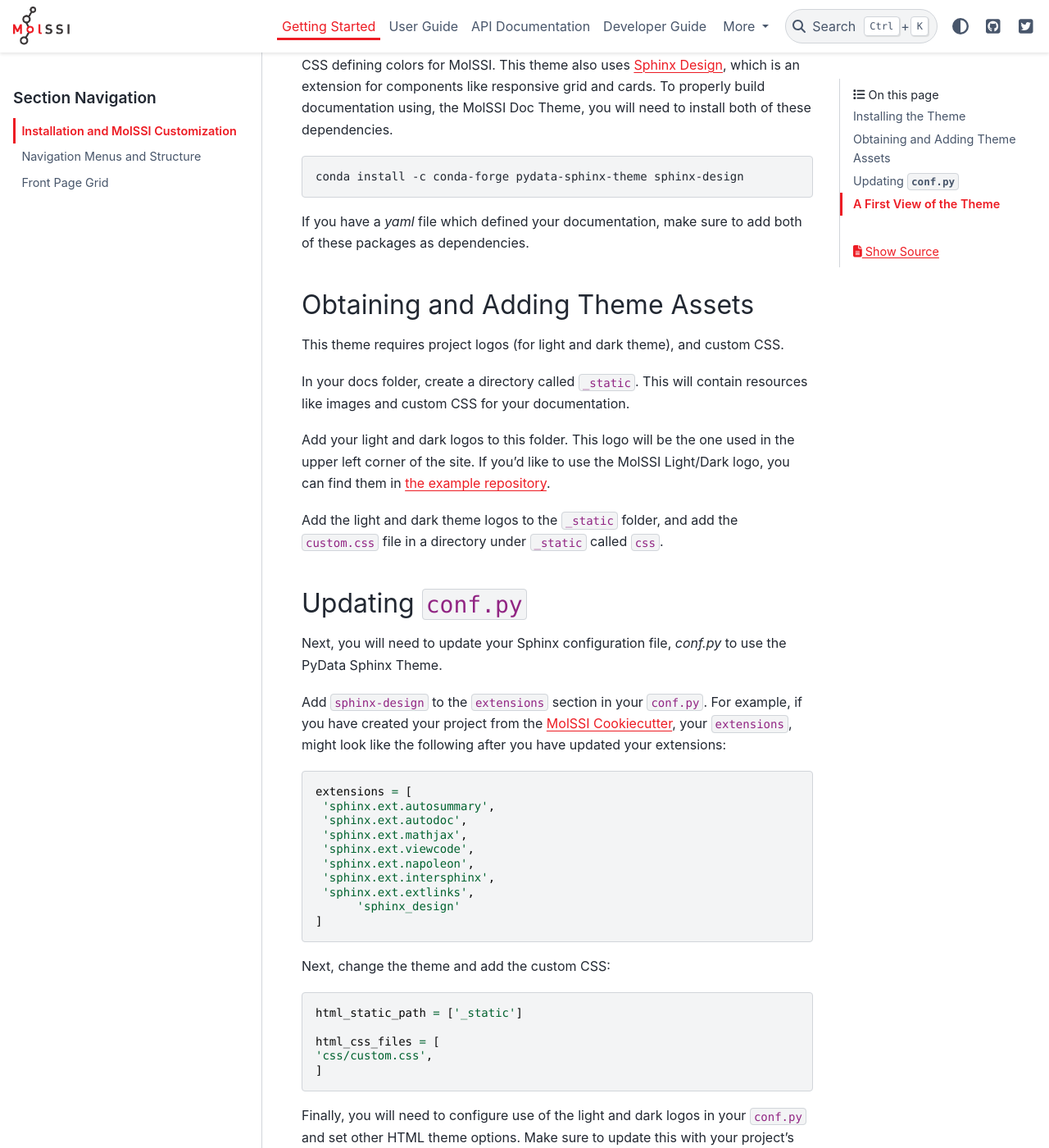
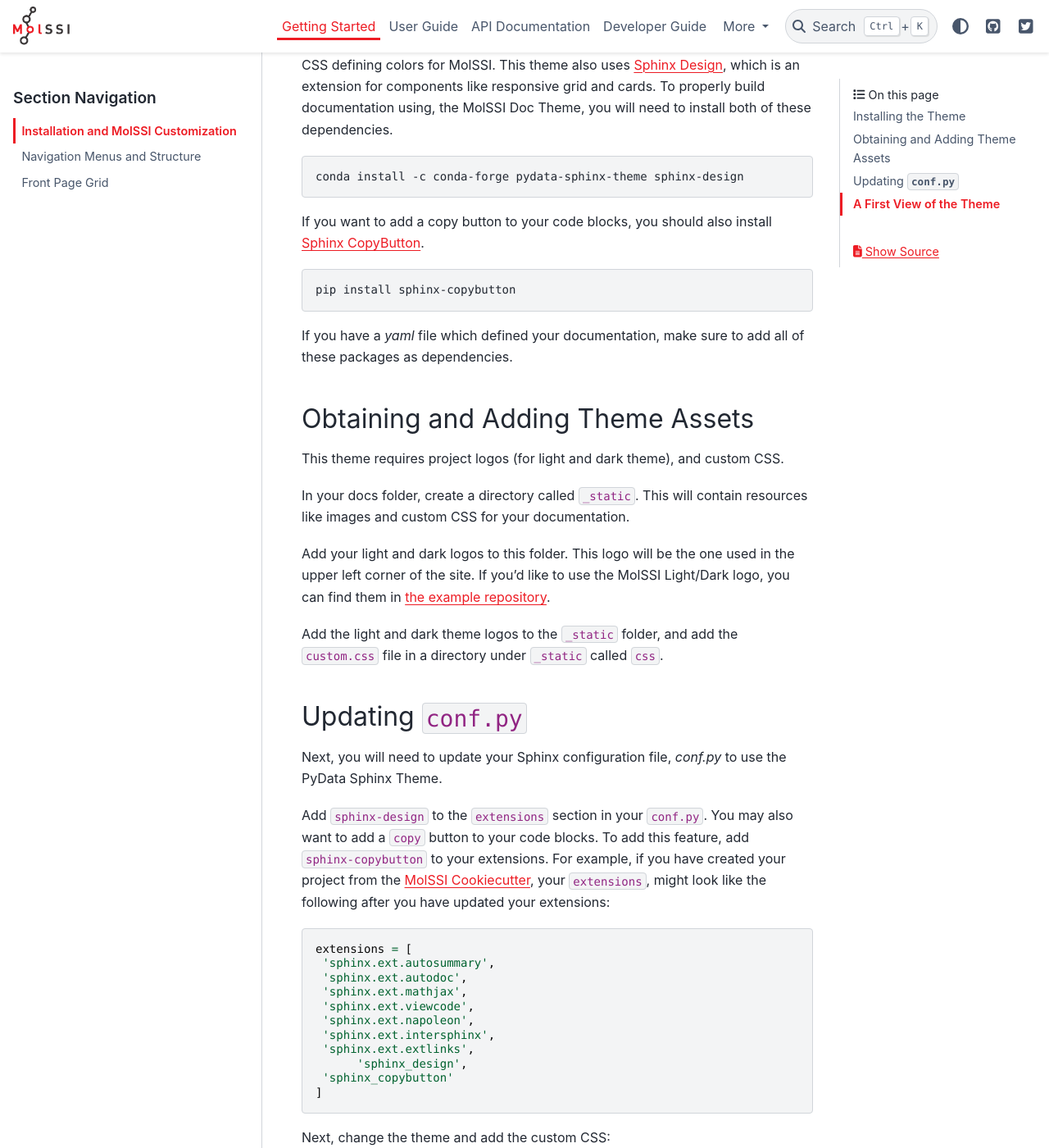
Before and after one commit to jchen0506/molssi_doc_theme, a Sphinx documentation site: the page built from docs/getting_started/installation.rst, in a window 1280 px wide and 1400 px high, scrolled down 297 px. Shown: the whole window at 82% size. Built offline with Sphinx 7.4.7 and the PyData theme 0.15.4, drawn with Linux system fonts in a browser that asks for light colours; the version number could not be read and is left out; some of the changed text lies outside the part shown.

Commit message:
add copy button plugin to instructions

```diff
--- a/docs/getting_started/installation.rst
+++ b/docs/getting_started/installation.rst
@@ -17,8 +17,15 @@ you will need to install both of these dependencies.
 
    conda install -c conda-forge pydata-sphinx-theme sphinx-design
 
+If you want to add a copy button to your code blocks, you should also install
+`Sphinx CopyButton <https://sphinx-copybutton.readthedocs.io/en/latest/index.html>`_.
+
+.. code-block:: bash
+
+   pip install sphinx-copybutton
+
 If you have a `yaml` file which defined your documentation, make
-sure to add both of these packages as dependencies.
+sure to add all of these packages as dependencies.
 
 Obtaining and Adding Theme Assets
 ---------------------------------
@@ -40,11 +47,13 @@ and add the ``custom.css`` file in a directory under ``_static``
 called ``css``.
 
 Updating ``conf.py``
--------------------
+--------------------
 Next, you will need to update your Sphinx configuration file,
 `conf.py` to use the PyData Sphinx Theme.
 
 Add ``sphinx-design`` to the ``extensions`` section in your ``conf.py``.
+You may also want to add a ``copy`` button to your code blocks.
+To add this feature, add ``sphinx-copybutton`` to your extensions.
 For example, if you have created your project from the
 `MolSSI Cookiecutter <https://github.com/MolSSI/cookiecutter-cms>`_,
 your ``extensions``, might look like the following after you have updated your extensions:
@@ -59,7 +68,8 @@ your ``extensions``, might look like the following after you have updated your e
     'sphinx.ext.napoleon',
     'sphinx.ext.intersphinx',
     'sphinx.ext.extlinks',
-	 'sphinx_design'
+	 'sphinx_design',
+    'sphinx_copybutton'
    ]
 
 Next, change the theme and add the custom CSS:
@@ -72,7 +82,7 @@ Next, change the theme and add the custom CSS:
    'css/custom.css',
    ]
 
-Finally, you will need to configure use of the light and dark
+You will need to configure use of the light and dark
 logos in your ``conf.py`` and set other HTML
 theme options. Make sure to update this with your project's
 GitHub URL.
@@ -104,6 +114,17 @@ If your project has different logos, update the appropriate names on
 ``lines 6-7``. These logos should be in your ``_static`` folder
 as described in the previous section.
 
+If you would like a label next to your project logo in the navbar,
+you can also set this in your ``conf.py`` file.
+
+.. code-block::
+
+   html_theme_options = {
+    "logo": {
+        "text": "YOUR PROJECT NAME",
+    }
+   }
+
 A First View of the Theme
 -------------------------
 You should now have the MolSSI Documentation Theme installed
```
